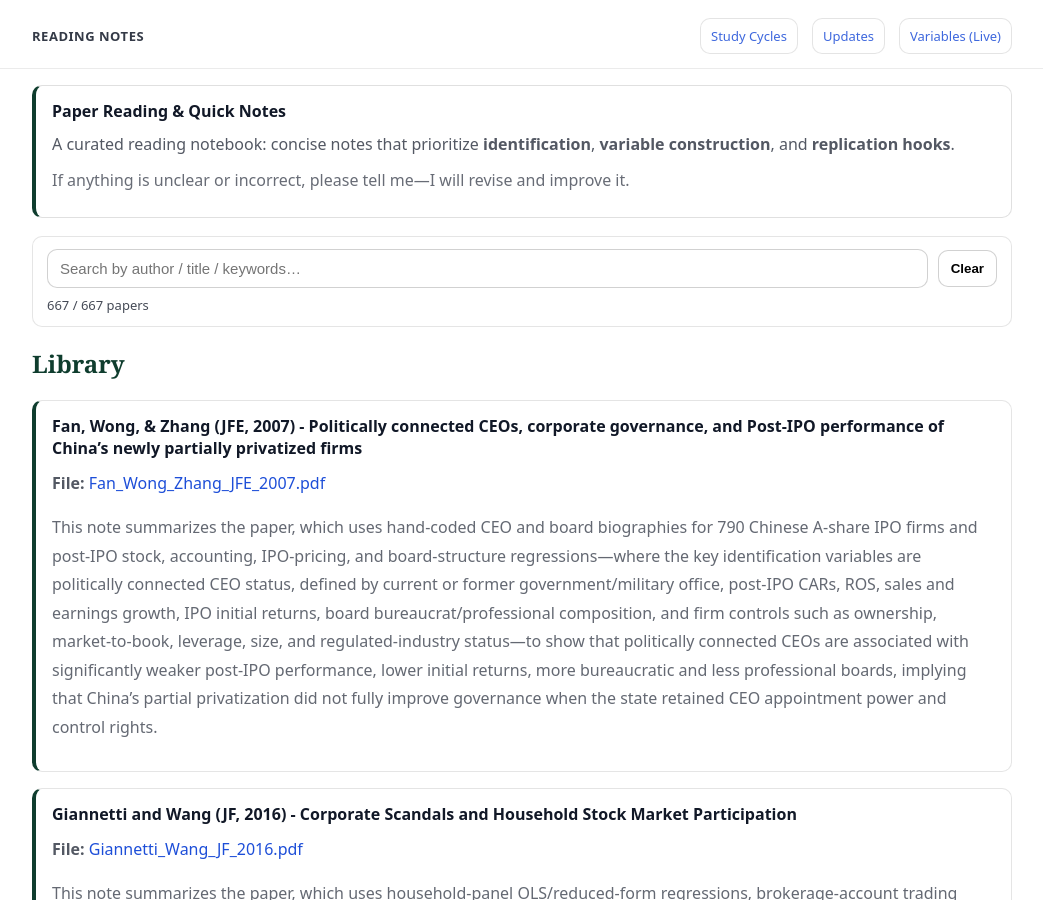
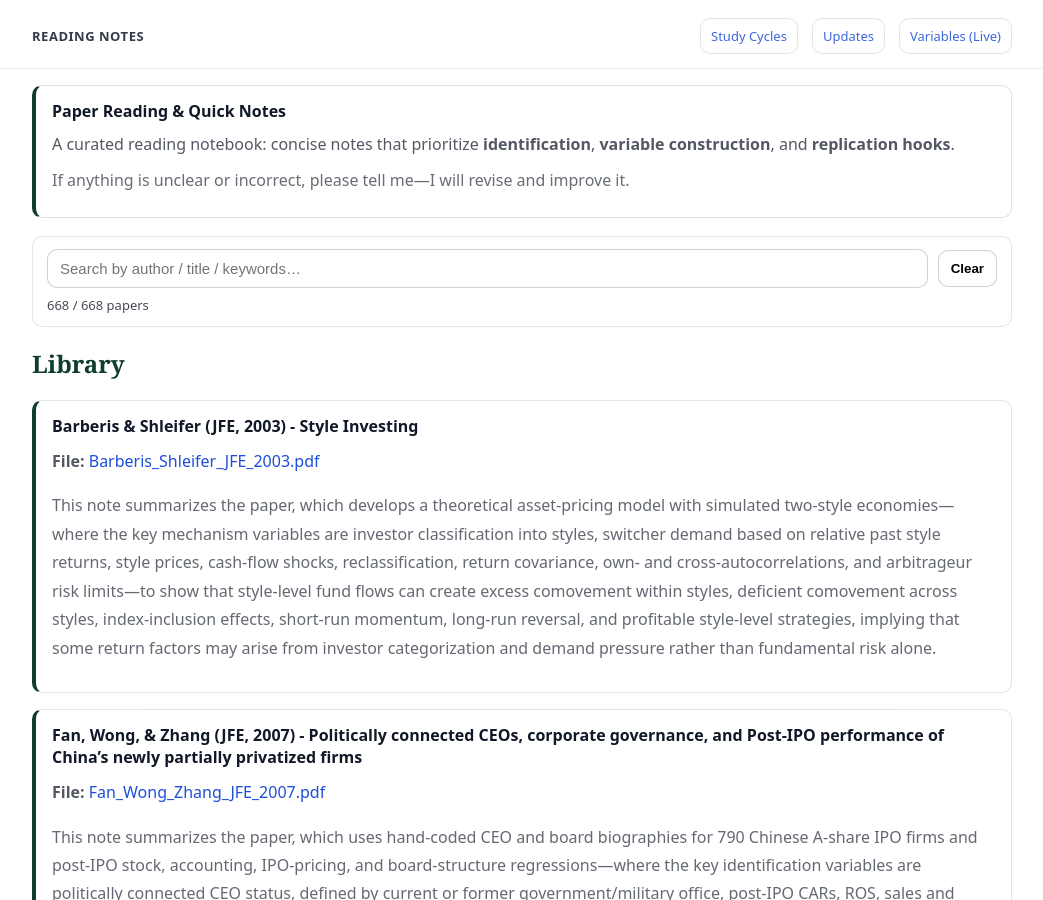
Before and after one commit to yaxinzn/study-archive, a Jekyll site: the page built from reading/index.md, in a window 1280 px wide and 900 px high. Shown: the whole window, without its empty margins (118-1161 px from the left). Built offline with Jekyll 4.4.1, drawn with Linux system fonts in a browser that asks for light colours.

Commit message:
Reading: add/update Barberis_Shleifer_JFE_2003.pdf

```diff
--- a/_data/reading.yml
+++ b/_data/reading.yml
@@ -1,3 +1,7 @@
+- title: "Barberis & Shleifer (JFE, 2003) - Style Investing"
+  file: "Barberis_Shleifer_JFE_2003.pdf"
+  desc: "This note summarizes the paper, which develops a theoretical asset-pricing model with simulated two-style economies—where the key mechanism variables are investor classification into styles, switcher demand based on relative past style returns, style prices, cash-flow shocks, reclassification, return covariance, own- and cross-autocorrelations, and arbitrageur risk limits—to show that style-level fund flows can create excess comovement within styles, deficient comovement across styles, index-inclusion effects, short-run momentum, long-run reversal, and profitable style-level strategies, implying that some return factors may arise from investor categorization and demand pressure rather than fundamental risk alone."
+
 - title: "Fan, Wong, & Zhang (JFE, 2007) - Politically connected CEOs, corporate governance, and Post-IPO performance of China’s newly partially privatized firms"
   file: "Fan_Wong_Zhang_JFE_2007.pdf"
   desc: "This note summarizes the paper, which uses hand-coded CEO and board biographies for 790 Chinese A-share IPO firms and post-IPO stock, accounting, IPO-pricing, and board-structure regressions—where the key identification variables are politically connected CEO status, defined by current or former government/military office, post-IPO CARs, ROS, sales and earnings growth, IPO initial returns, board bureaucrat/professional composition, and firm controls such as ownership, market-to-book, leverage, size, and regulated-industry status—to show that politically connected CEOs are associated with significantly weaker post-IPO performance, lower initial returns, more bureaucratic and less professional boards, implying that China’s partial privatization did not fully improve governance when the state retained CEO appointment power and control rights."
```
Also changed, not shown: 1 other file.
